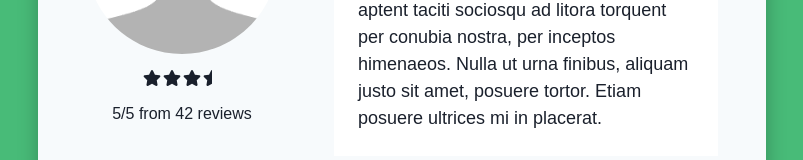
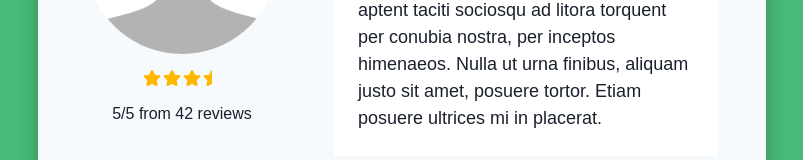
Before and after one commit to 2110336-SoftwareEngineering2/sec3_Werewolf, a React (Create React App) app in the folder maid-care-service-frontend/: page /profile in a window 1280 px wide. Shown: the part 460-620 px from the top of the page, without its empty margins (238-1041 px from the left). Built offline with nearby package versions, Linux system fonts and the light colour scheme.

Commit message:
Update profilepage.jsx

```diff
--- a/maid-care-service-frontend/src/components/pages/profilepage/profilepage.jsx
+++ b/maid-care-service-frontend/src/components/pages/profilepage/profilepage.jsx
@@ -22,8 +22,8 @@ export const ProfilePage = () => {
 
     return(
       <HStack spacing={0.5}>
-      {Array(Math.floor(score)).fill(<FontAwesomeIcon icon={faStar}/>)}
-      {score - Math.floor(score) > 0 ? <FontAwesomeIcon icon={faStarHalf} /> : null}
+      {Array(Math.floor(score)).fill(<FontAwesomeIcon icon={faStar} color="#FFB800" />)}
+      {score - Math.floor(score) > 0 ? <FontAwesomeIcon icon={faStarHalf} color="#FFB800" /> : null}
       </HStack>)
   }
 
```
